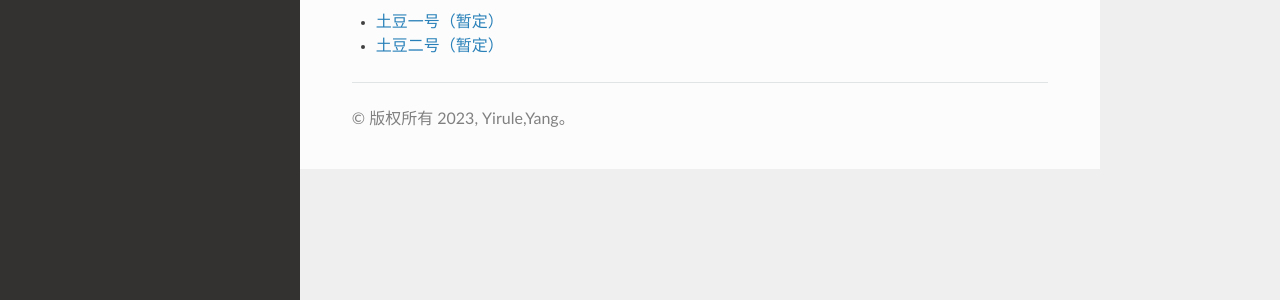
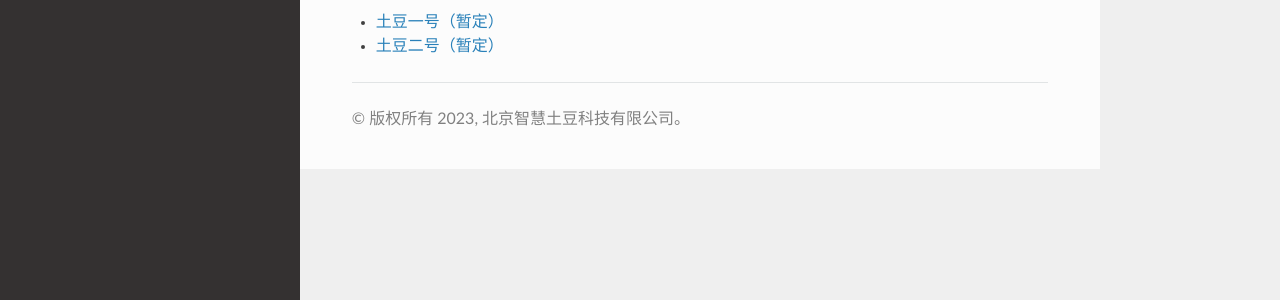
Before and after one commit to White8848/Potato-Documentation, a Sphinx documentation site: the page built from source/index.rst, in a window 1280 px wide. Shown: the part 318-618 px from the top of the page. Built offline with Sphinx 7.4.7 and the Read the Docs theme 2.0.0, drawn with Linux system fonts in a browser that asks for light colours.

Commit message:
修改作者为公司

```diff
--- a/source/conf.py
+++ b/source/conf.py
@@ -7,8 +7,8 @@
 # https://www.sphinx-doc.org/en/master/usage/configuration.html#project-information
 
 project = 'Potato'
-copyright = '2023, Yirule,Yang'
-author = 'Yirule'
+copyright = '2023, 北京智慧土豆科技有限公司'
+author = '北京智慧土豆科技有限公司'
 release = 'v0.1'
 
 # -- General configuration ---------------------------------------------------
```
